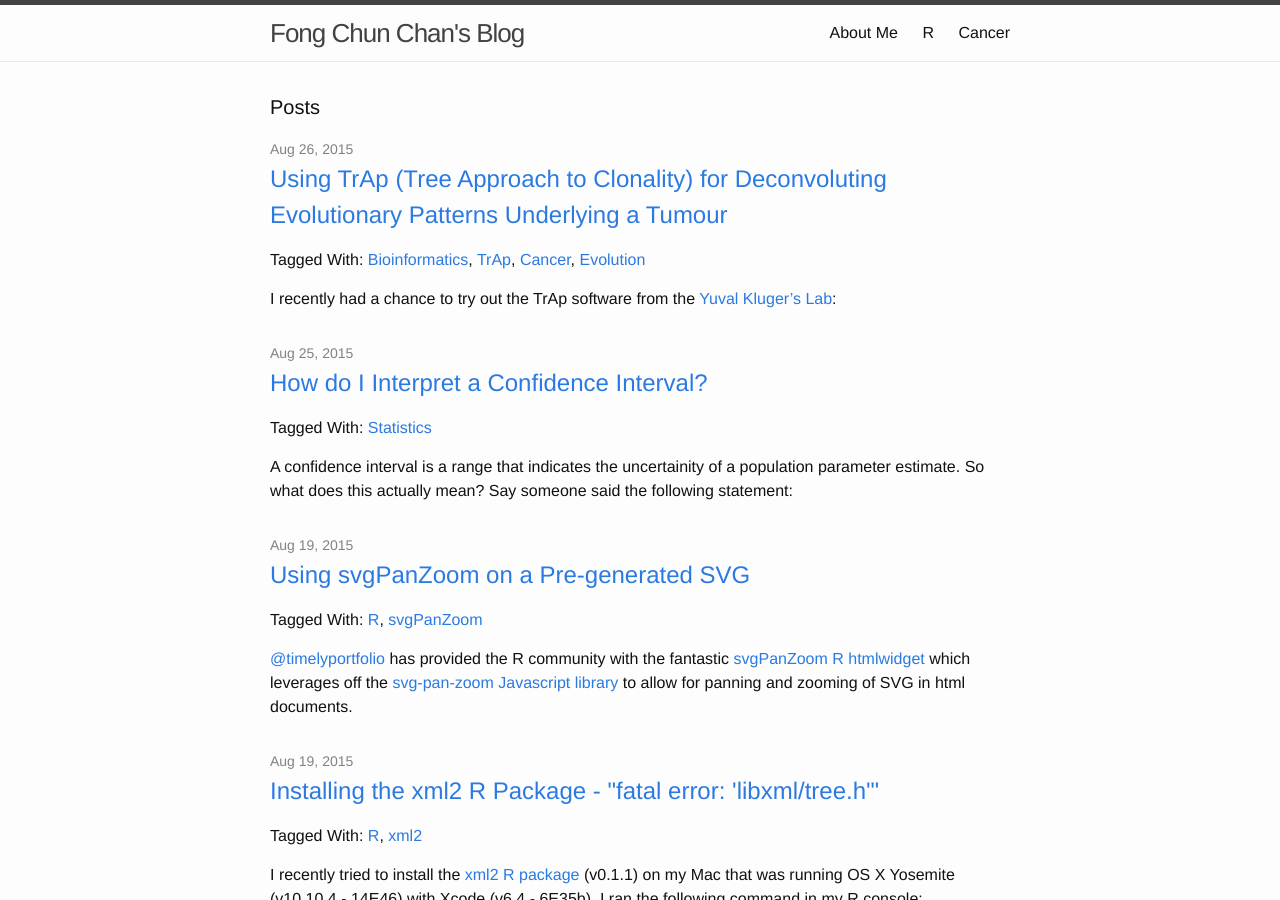
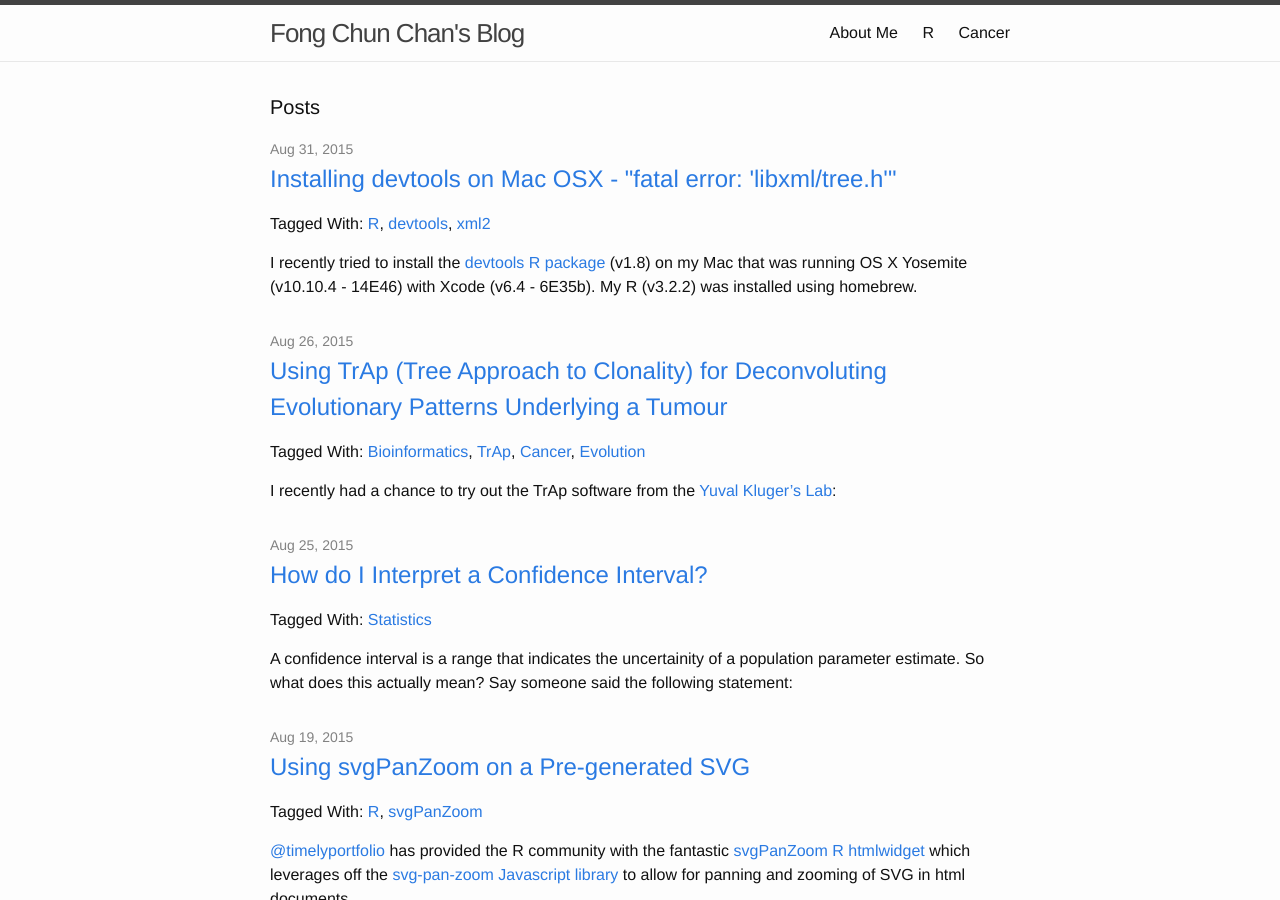
Before and after one commit to tinyheero/tinyheero.github.io, a Jekyll site: the page built from index.html, in a window 1280 px wide and 900 px high. Built offline with Jekyll 4.4.1, drawn with Linux system fonts in a browser that asks for light colours; Markdown is read by kramdown in place of the engine named in the settings.

Commit message:
Adding Blog Post on Installing Devtools

````diff
--- a/_data/tags.yml
+++ b/_data/tags.yml
@@ -25,3 +25,6 @@ cancer:
 evolution:
     slug: evolution
     name: Evolution
+devtools:
+    slug: devtools
+    name: devtools
--- /dev/null
+++ b/_posts/2015-08-28-install-r-devtools.md
@@ -0,0 +1,23 @@
+---
+layout: post
+title: "Installing devtools on Mac OSX - \"fatal error: 'libxml/tree.h'\""
+date: 2015-08-31
+tags: [R, devtools, xml2]
+---
+
+I recently tried to install the [devtools R package](https://cran.r-project.org/web/packages/xml2/index.html) (v1.8) on my Mac that was running OS X Yosemite (v10.10.4 - 14E46) with Xcode (v6.4 - 6E35b). My R (v3.2.2) was installed using homebrew.
+
+I ran the following command in my R console:
+
+```r
+install.packages("devtools")
+```
+
+Only to be met with the following errors:
+
+```
+./xml2_utils.h:5:10: fatal error: 'libxml/tree.h' file not found
+#include <libxml/tree.h>
+```
+
+The error is actually an issue with the xml2 R package which is dependency of devtools. I made a separate post, [Installing the xml2 R Package - "fatal error: 'libxml/tree.h'"]({% post_url 2015-08-19-install-r-xml2 %}) that solves this problem.
````
Also changed, not shown: blog/tag/devtools.md (added, +5 -0 lines).
